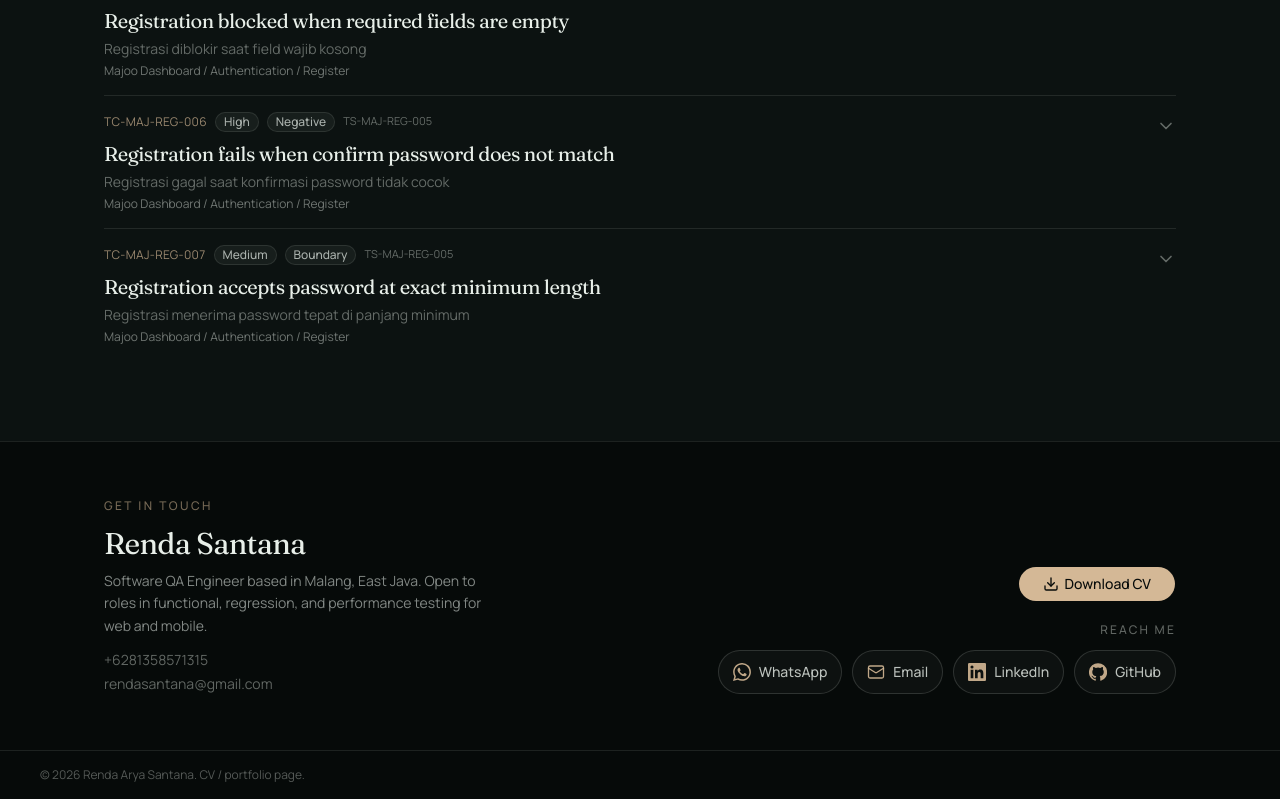
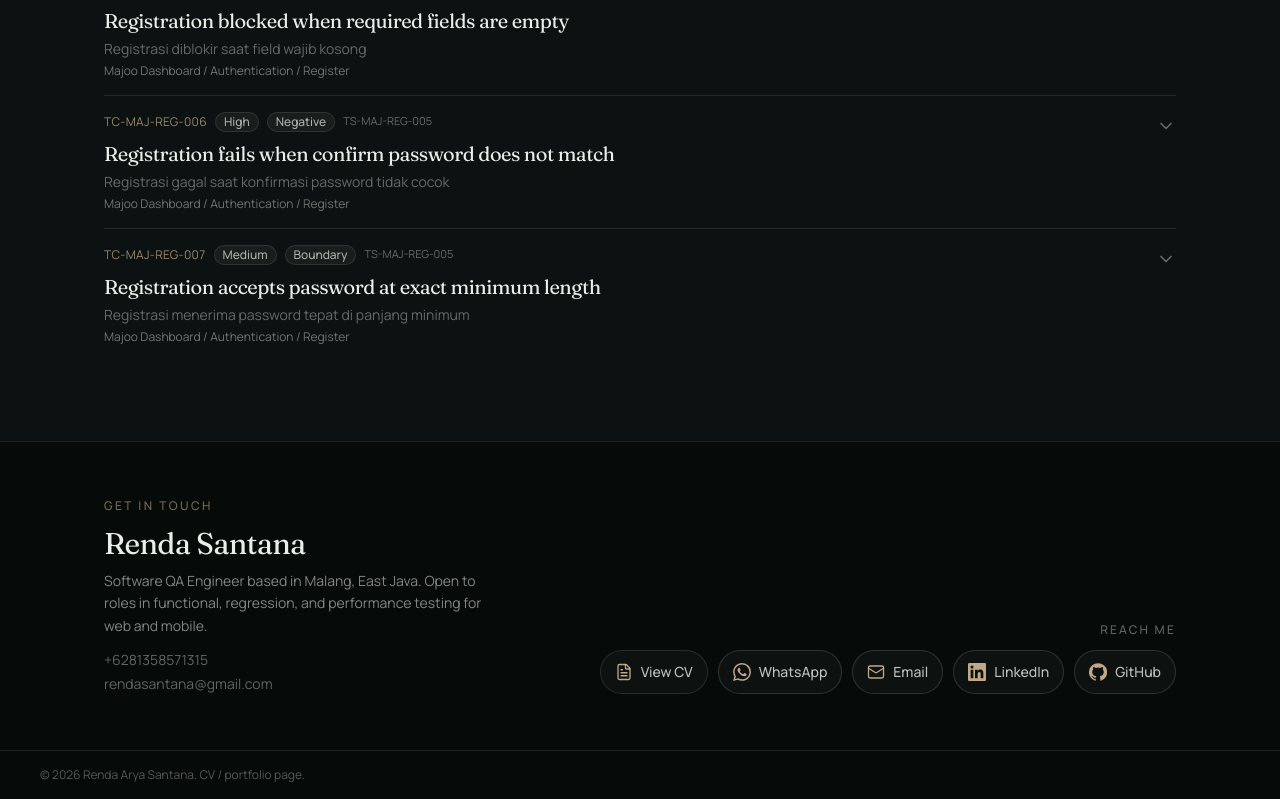
Before and after one commit to rendasantana/CV, a Next.js app: page /test-cases in a window 1280 px wide. Shown: the part 4308-5107 px from the top of the page. Built offline with nearby package versions, Linux system fonts and the light colour scheme.

Commit message:
Match footer View CV chip to Reach me icons
Put View CV in the contact icon row with shared outline
chip styles; keep CvDownloadDialog preview behavior.

```diff
--- a/src/components/portfolio/contact-icons.tsx
+++ b/src/components/portfolio/contact-icons.tsx
@@ -1,10 +1,21 @@
 "use client";
 
 import { useLocale } from "@/components/i18n/locale-provider";
+import { CvDownloadDialog } from "@/components/portfolio/cv-download-dialog";
 import { profile } from "@/lib/portfolio";
 import { cn } from "@/lib/utils";
-import { Mail } from "lucide-react";
+import { FileText, Mail } from "lucide-react";
 import type { ReactNode } from "react";
+
+/** Shared chip look for Reach me row (View CV + social/contact). */
+export const contactChipClassName = cn(
+  "group inline-flex h-11 cursor-pointer items-center gap-2 rounded-full",
+  "border border-ink/15 bg-ink/[0.03] px-3.5 text-sm font-medium text-ink/80",
+  "transition-[color,background-color,border-color,transform] duration-200 ease-out",
+  "hover:-translate-y-0.5 hover:border-gold/40 hover:bg-ink/[0.07] hover:text-gold",
+  "focus-visible:outline-none focus-visible:ring-2 focus-visible:ring-gold/50 focus-visible:ring-offset-2 focus-visible:ring-offset-teal-950",
+  "active:translate-y-px",
+);
 
 function WhatsAppIcon({ className }: { className?: string }) {
   return (
@@ -93,6 +104,18 @@ export function ContactIcons({ className }: { className?: string }) {
         {t.contact.reachVia}
       </p>
       <ul className="flex flex-wrap items-center gap-2.5">
+        <li>
+          <CvDownloadDialog
+            triggerVariant="chip"
+            triggerLabel={t.hero.downloadCv}
+            triggerClassName={contactChipClassName}
+          >
+            <span className="text-gold/90 transition-colors group-hover:text-gold">
+              <FileText className="size-[18px]" strokeWidth={1.75} />
+            </span>
+            <span>{t.hero.downloadCv}</span>
+          </CvDownloadDialog>
+        </li>
         {links.map((link) => (
           <li key={link.id}>
             <a
@@ -102,14 +125,7 @@ export function ContactIcons({ className }: { className?: string }) {
                 : {})}
               aria-label={link.label}
               title={link.label}
-              className={cn(
-                "group inline-flex h-11 cursor-pointer items-center gap-2 rounded-full",
-                "border border-ink/15 bg-ink/[0.03] px-3.5 text-sm font-medium text-ink/80",
-                "transition-[color,background-color,border-color,transform] duration-200 ease-out",
-                "hover:-translate-y-0.5 hover:border-gold/40 hover:bg-ink/[0.07] hover:text-gold",
-                "focus-visible:outline-none focus-visible:ring-2 focus-visible:ring-gold/50 focus-visible:ring-offset-2 focus-visible:ring-offset-teal-950",
-                "active:translate-y-px",
-              )}
+              className={contactChipClassName}
             >
               <span className="text-gold/90 transition-colors group-hover:text-gold">
                 {link.icon}
--- a/src/components/portfolio/cv-download-dialog.tsx
+++ b/src/components/portfolio/cv-download-dialog.tsx
@@ -20,8 +20,8 @@ import { useState, type ReactNode } from "react";
 type CvDownloadDialogProps = {
   triggerClassName?: string;
   triggerLabel?: string;
-  /** solid = gold pill (default); link = Isak-style quiet text control */
-  triggerVariant?: "solid" | "link";
+  /** solid = gold pill; link = Isak quiet text; chip = contact-row outline */
+  triggerVariant?: "solid" | "link" | "chip";
   children?: ReactNode;
 };
 
@@ -35,18 +35,21 @@ export function CvDownloadDialog({
   const { t } = useLocale();
   const label = triggerLabel ?? t.cvDialog.download;
   const isLink = triggerVariant === "link";
+  const isChip = triggerVariant === "chip";
 
   return (
     <Dialog open={open} onOpenChange={setOpen}>
       <DialogTrigger
         render={
           <Button
-            size={isLink ? "default" : "lg"}
-            variant={isLink ? "ghost" : "default"}
+            size={isLink || isChip ? "default" : "lg"}
+            variant={isLink || isChip ? "ghost" : "default"}
             className={cn(
-              isLink
-                ? "h-auto gap-2 rounded-none border-0 bg-transparent p-0 shadow-none"
-                : "rounded-full bg-gold px-6 text-teal-950 transition-[transform,box-shadow,background-color] duration-200 ease-out hover:bg-[#e0c9a8]",
+              isChip
+                ? "shadow-none"
+                : isLink
+                  ? "h-auto gap-2 rounded-none border-0 bg-transparent p-0 shadow-none"
+                  : "rounded-full bg-gold px-6 text-teal-950 transition-[transform,box-shadow,background-color] duration-200 ease-out hover:bg-[#e0c9a8]",
               triggerClassName,
             )}
           />
--- a/src/components/portfolio/site-footer.tsx
+++ b/src/components/portfolio/site-footer.tsx
@@ -2,7 +2,6 @@
 
 import { useLocale } from "@/components/i18n/locale-provider";
 import { ContactIcons } from "@/components/portfolio/contact-icons";
-import { CvDownloadDialog } from "@/components/portfolio/cv-download-dialog";
 import { formatMessage } from "@/lib/i18n/messages";
 import { profile } from "@/lib/portfolio";
 
@@ -31,10 +30,7 @@ export function SiteFooter() {
           <p className="mt-3 text-sm text-ink/40">{profile.phone}</p>
           <p className="mt-1 text-sm text-ink/40">{profile.email}</p>
         </div>
-        <div className="flex flex-col items-start gap-5 sm:items-end">
-          <CvDownloadDialog />
-          <ContactIcons className="sm:items-end" />
-        </div>
+        <ContactIcons className="sm:items-end" />
       </div>
       <div className="border-t border-ink/10 px-6 py-4 text-center text-xs text-ink/35 sm:px-10 sm:text-left">
         {formatMessage(t.contact.footer, {
```
